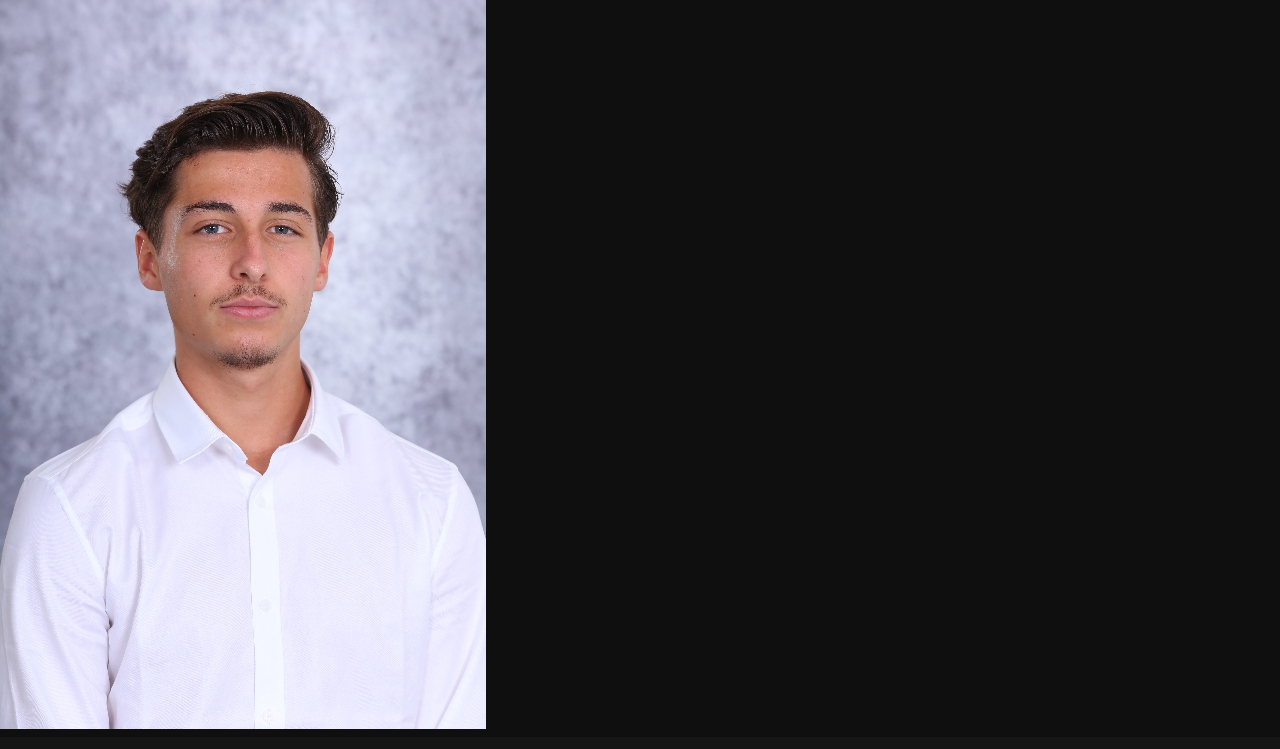
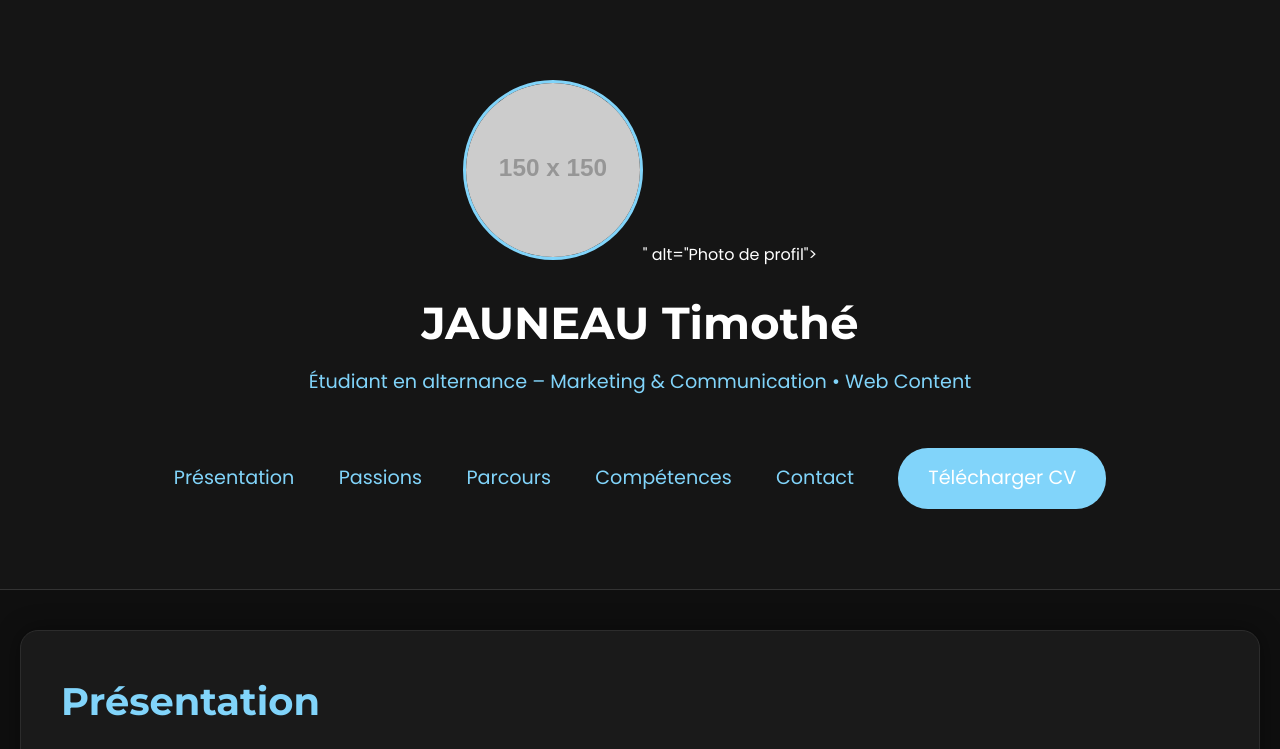
Before and after one commit to timothejn/portfolio, a plain HTML site: page index.html in a window 1280 px wide. Shown: the top 749 px of the page. Drawn offline with nearby package versions, Linux system fonts and the light colour scheme; placeholder pictures from the web are drawn by us.

Commit message:
Fix profile image source in index.html
Updated profile image source in index.html.

```diff
--- a/index.html
+++ b/index.html
@@ -10,7 +10,7 @@
 
     <!-- Font Awesome for icons -->
     <link href="https://cdnjs.cloudflare.com/ajax/libs/font-awesome/5.15.4/css/all.min.css" rel="stylesheet">
-    <img src="photo.png" />
+
     <!-- Scroll Animations -->
     <link rel="stylesheet" href="https://unpkg.com/aos@2.3.1/dist/aos.css">
 </head>
@@ -18,7 +18,9 @@
 <body>
     <header>
         <div class="profile-container">
-            <img class="profile-img" src="https://via.placeholder.com/150" alt="Photo de profil">
+            <img class="profile-img" src="https://via.placeholder.com/150"
+                src="<img src="photo.png" />"
+                alt="Photo de profil">
             <h1>JAUNEAU Timothé</h1>
             <p class="subtitle">Étudiant en alternance – Marketing & Communication • Web Content</p>
         </div>
```
